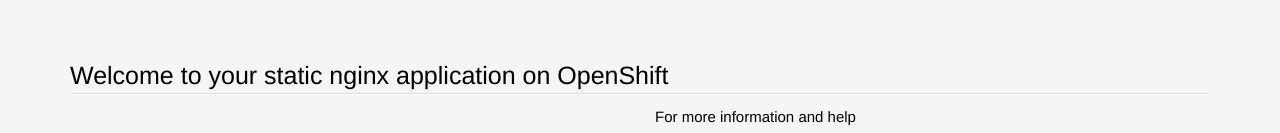
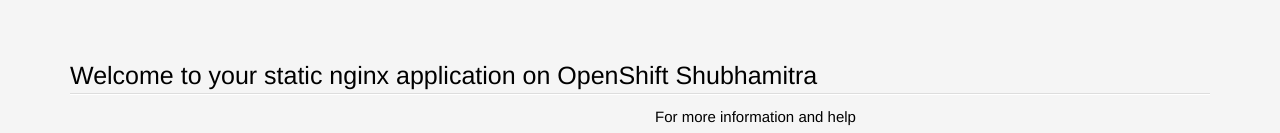
Before and after one commit to sclorg/nginx-ex, a plain HTML site: page index.html in a window 1280 px wide. Shown: the top 133 px of the page. Drawn offline with Linux system fonts and the light colour scheme.

Commit message:
Update index.html

```diff
--- a/index.html
+++ b/index.html
@@ -210,7 +210,7 @@
 
  <section class='container'>
   <hgroup>
-    <h1>Welcome to your static nginx application on OpenShift</h1>
+    <h1>Welcome to your static nginx application on OpenShift Shubhamitra</h1>
   </hgroup>
   <div class="row">
     <section class='col-xs-12 col-sm-6 col-md-6'>
```
